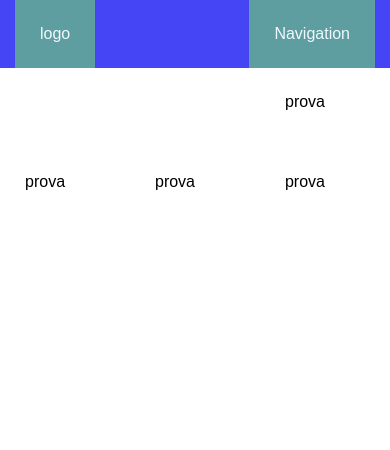
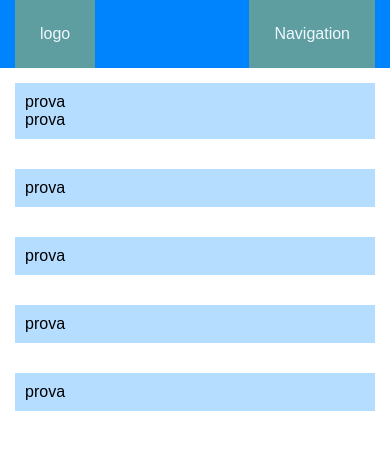
Before and after one commit to FrancescoCesari97/htmlcss-responsive-layout-prova, a plain HTML site: page index.html in a window 390 px wide. Drawn offline with Linux system fonts and the light colour scheme.

Commit message:
aggiunto il responsive section demo app

```diff
--- a/css/style.css
+++ b/css/style.css
@@ -2,8 +2,8 @@
 
 
 :root{
-    --primary-color:
-    --secondary-color:
+    --primary-color:#0084fd;
+    --secondary-color:#b5ddff;
     --card-bg-color:
 
 }
@@ -47,6 +47,46 @@ a{
 }
 
 
+
+
+
+/* utlis */
+
+
+/* debug */
+
+.debug{
+    min-height: 80px;
+    background-color: rgb(216, 163, 98);
+    padding: 2rem;
+}
+
+/* Header */
+
+#header{
+    background-color: var(--primary-color);
+    color: aliceblue;
+}
+
+#header > .container{
+    display: flex;
+    justify-content: space-between;
+}
+
+#header > .container > .logo,
+#header > .container > nav{
+    padding: 25px;
+    background-color: cadetblue;
+}
+
+/* header responsive */
+
+
+
+
+/* <!-- section demo app --> */
+
+
 .row{
     margin: 0 -15px;
 
@@ -68,41 +108,36 @@ a{
     width: calc(100% / 3 * 2);
 }
 
+.card{
+    padding: 10px;
+    background-color: var(--secondary-color);
+
+}
+
+.col-1-2 .card{
+    display: flex;
+    flex-wrap: wrap;
+}
+
+.card-left{
+    width: 50%;
+}
+
+/* section demo app responsive */
 
 
-
-/* utlis */
-
-
-/* debug */
-
-.debug{
-    min-height: 80px;
-    background-color: rgb(216, 163, 98);
-    padding: 2rem;
+@media screen and (max-width: 768px){
+    .card-left{
+        width: 100%;
+    }
 }
 
-/* Header */
+@media screen and (max-width: 480px){
+    .col-1-3{
+        width: 100%;
+    }
 
-#header{
-    background-color: rgb(69, 69, 246);
-    color: aliceblue;
+    .col-1-2{
+        width: 100%;
+    }
 }
-
-#header > .container{
-    display: flex;
-    justify-content: space-between;
-}
-
-#header > .container > .logo,
-#header > .container > nav{
-    padding: 25px;
-    background-color: cadetblue;
-}
-
-
-/* <!-- section demo app --> */
-
-.card{
-    padding: 10px;
-}
--- a/index.html
+++ b/index.html
@@ -32,10 +32,8 @@
                 <div class="row">
                     <div class="col-1-2">
                         <div class="card">
-                            <div class="row">
-                                <div class="col"></div>
-                                <div class="col"></div>
-                            </div>
+                            <div class="card-left">prova</div>
+                            <div class="card-right">prova</div>
                         </div>
                     </div>
 
```
